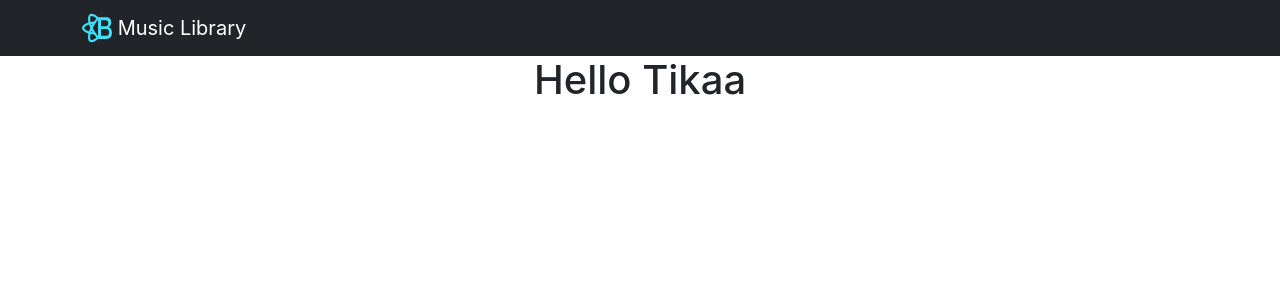
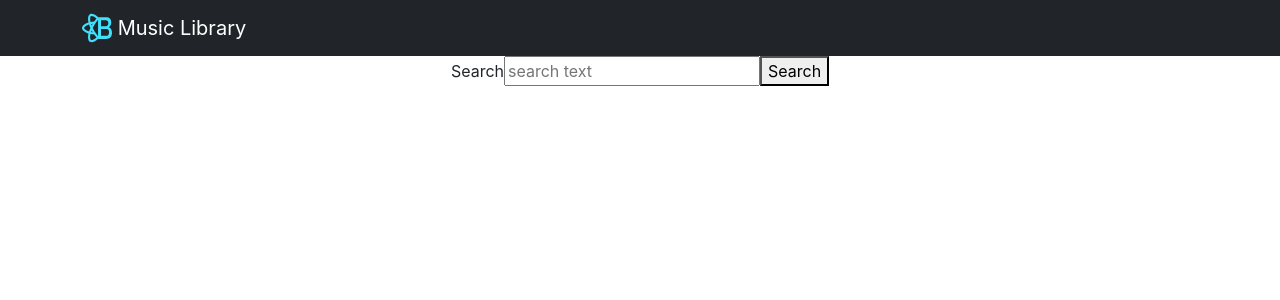
Before and after one commit to CelestialCoyote/dcc-musicLibrary, a React (Create React App) app: page / in a window 1280 px wide. Shown: the top 300 px of the page. Built offline with nearby package versions, Linux system fonts and the light colour scheme; no server answers.

Commit message:
Created SearchBar component, no functionality yet.

```diff
--- a/src/App.js
+++ b/src/App.js
@@ -1,6 +1,7 @@
-import React, { useEffect, useState } from 'react';
+import React, { useEffect } from 'react';
 import axios from 'axios';
 import NavigationBar from './Components/NavigationBar/NavigatonBar';
+import SearchBar from './Components/SearchBar/SearchBar';
 import './App.css';
 
 
@@ -23,7 +24,7 @@
     <div className="App">
 
       <NavigationBar />
-      <h1>Hello Tikaa</h1>
+      <SearchBar />
     </div>
   );
 }
--- /dev/null
+++ b/src/Components/SearchBar/SearchBar.jsx
@@ -0,0 +1,18 @@
+import React from 'react';
+//import Post from '../Post/Post';
+
+
+const SearchBar = (props) => {
+    return (
+
+        <div>
+            <label>Search</label>
+            <input placeholder='search text'></input>
+            <button>Search</button>
+        </div>
+
+    );
+}
+
+
+export default SearchBar;
```
